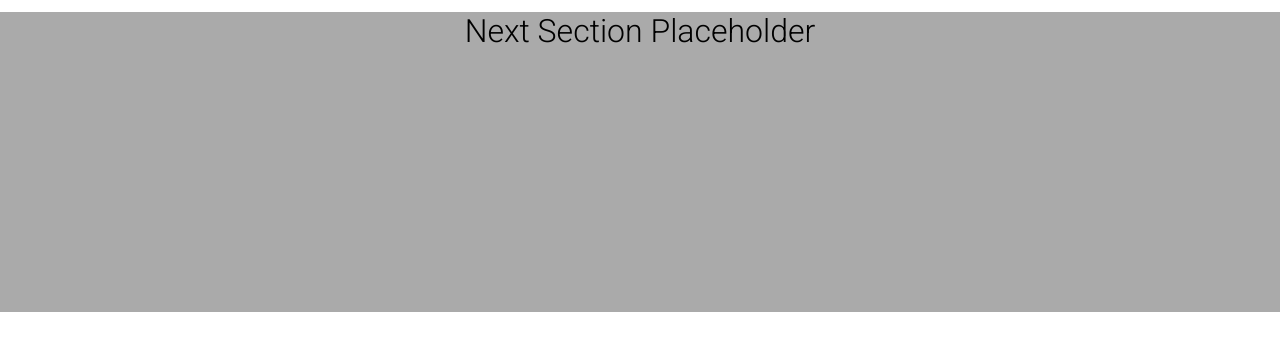
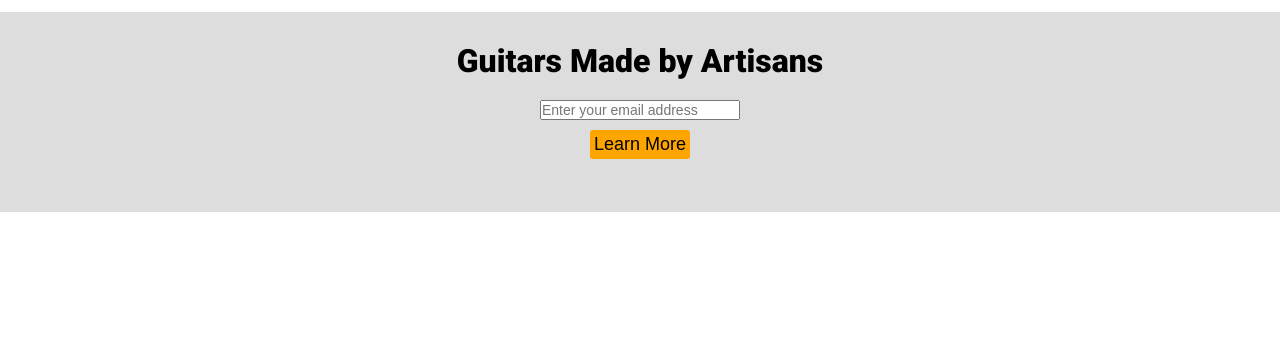
Before and after one commit to zwehr/freeCodeCamp-product-landing-page, a plain HTML site: page index.html in a window 1280 px wide. Shown: the part 51-402 px from the top of the page. Drawn offline with Linux system fonts and the light colour scheme.

Commit message:
add email signup form

```diff
--- a/index.html
+++ b/index.html
@@ -7,14 +7,20 @@
         <div id="page-wrapper">
             <header id="header">
                 <nav id="nav-bar">
-                    <a class=".nav-link" id="nav-bar-logo" href="#"><img id="header-img" src="images/logo.png"></a>
-                    <a class=".nav-link" href="#">Features</a>
-                    <a class=".nav-link" href="#">Our Team</a>
-                    <a class=".nav-link" href="#">Pricing</a>
+                    <a class="nav-link" id="nav-bar-logo" href="#"><img id="header-img" src="images/logo.png"></a>
+                    <a class="nav-link" href="#">Features</a>
+                    <a class="nav-link" href="#">Our Team</a>
+                    <a class="nav-link" href="#">Pricing</a>
                 </nav>
         </header>
         <div id="form-section">
-            <h1>Next Section Placeholder</h1>
+            <h1>Guitars Made by Artisans</h1>
+            <div id="form-container">
+                <form id="form" action="https://www.freecodecamp.com/email-submit">
+                    <input type="email" id="email" placeholder="Enter your email address" required><br>
+                    <input type="submit" id="submit" value="Learn More">
+                </form>
+            </div>
         </div>
         </div>
         <script src="https://cdn.freecodecamp.org/testable-projects-fcc/v1/bundle.js"></script>
--- a/style.css
+++ b/style.css
@@ -7,7 +7,7 @@
 }
 
 #page-wrapper {
-    background-color: #aaa;
+    background-color: #ddd;
     font-family: Roboto, Arial, Helvetica, sans-serif;
 }
 
@@ -29,10 +29,32 @@
 }
 
 #form-section {
-    height: 300px;
+    height: 200px;
+}
+
+#form-container {
+    padding-top: 20px;
+    width: 250px;
+    margin: 0 auto;
+    text-align: center;
+}
+
+input[type="email"] {
+    width: 200px;
+    font-size: 14px;
+}
+
+input[type="submit"] {
+    background-color: #FFA500;
+    border: none;
+    border-radius: 3px;
+    font-size: 18px;
+    margin-top: 10px;
+    padding: 4px;
 }
 
 h1 {
-    font-weight: 300;
+    font-weight: 900;
     text-align: center;
+    padding-top: 30px;
 }
```
